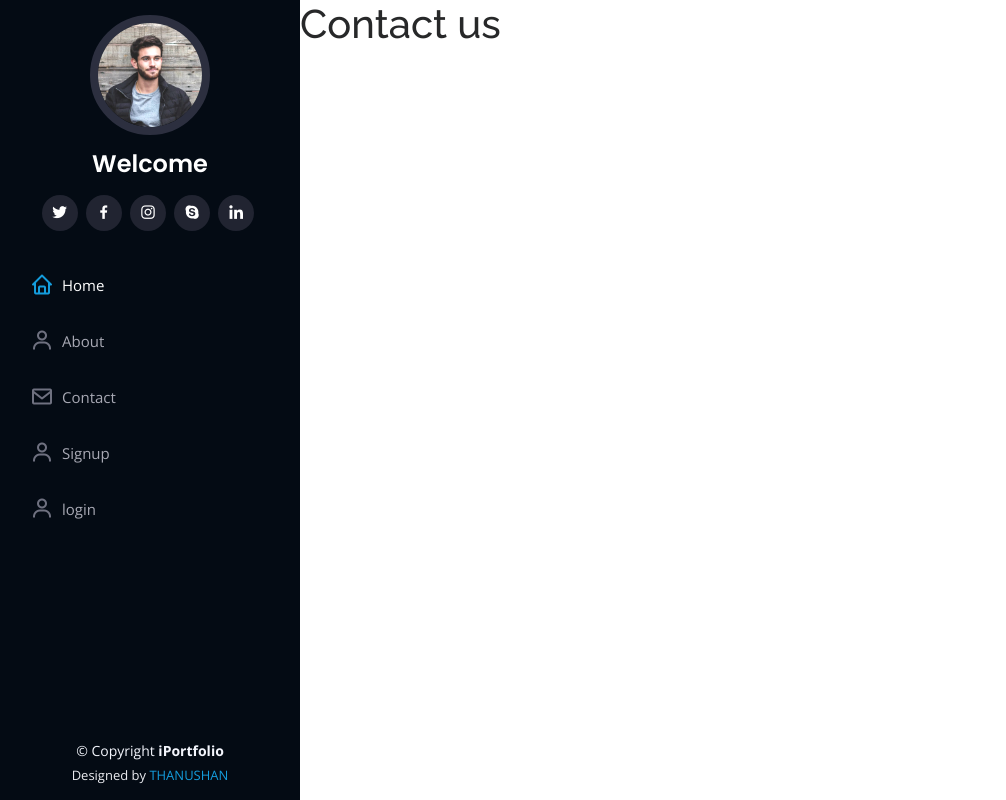
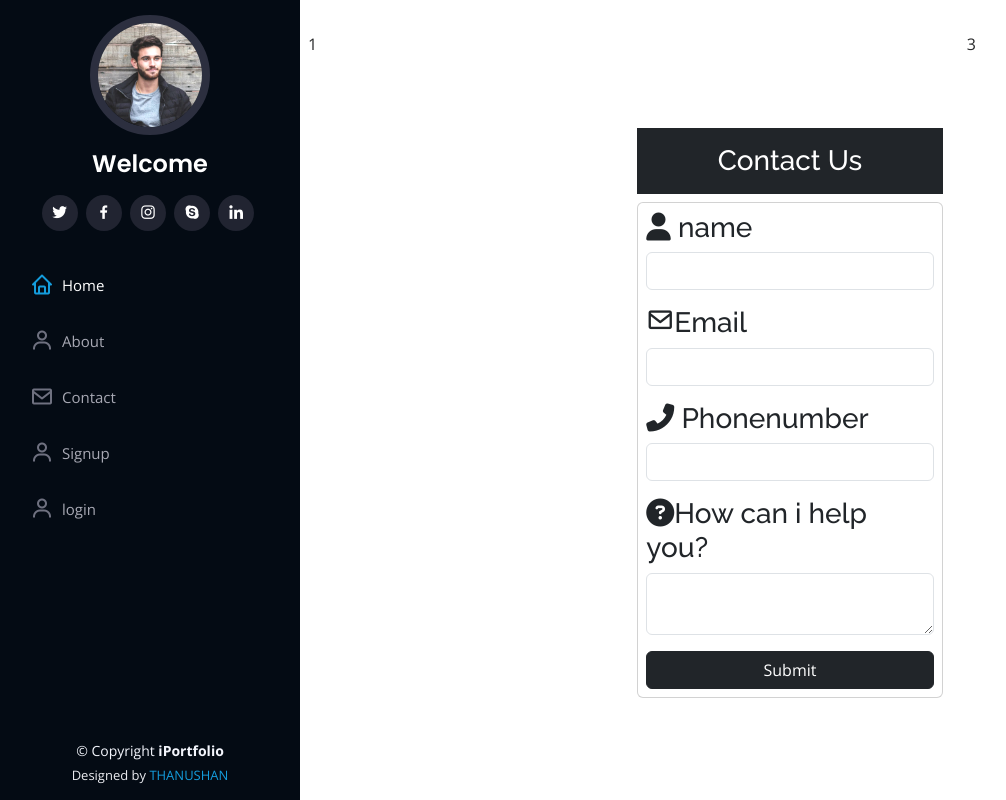
Before and after one commit to Thanushan1523/DYNAMIC-WEBSITEPORTFOLIO, a Django app: page /contact in a window 1280 px wide. Shown: the whole page, without its empty margins (0-1006 px from the left). Run offline with Django 4.2, Linux system fonts and the light colour scheme; some libraries are stand-ins or nearby versions.

Commit message:
developing the contact us page using the table

```diff
--- a/templates/contact.html
+++ b/templates/contact.html
@@ -1,7 +1,63 @@
 {% extends 'basic.html' %}
 
 {% block title %} Contact{% endblock title %}
+{% block style %}
+<link rel="stylesheet" href="https://cdnjs.cloudflare.com/ajax/libs/font-awesome/6.4.2/css/all.min.css" integrity="sha512-z3gLpd7yknf1YoNbCzqRKc4qyor8gaKU1qmn+CShxbuBusANI9QpRohGBreCFkKxLhei6S9CQXFEbbKuqLg0DA==" crossorigin="anonymous" referrerpolicy="no-referrer" />
+ {% endblock style %}
+{% block body %}
 
-{% block body %}
-    <h1>Contact us</h1>
+<div class="container mt-4 p-2" >
+
+    <div class="row">
+        <div class="col-md-4">1</div >
+        <div class="col-md-4" >
+            <br>
+            <br>
+            <br>
+            <br>
+           <h3 class="text-white bg-dark text-center p-3 "> Contact Us</h3>
+            {% for message in messages %}
+           <div class="alert alert-{{message.tags }} alert-dismissible fade show" role="alert">
+            <strong>{{message}}</strong>
+            <button type="button" class="btn-close" data-bs-dismiss="alert" aria-label="Close"></button>
+          </div>
+            {% endfor%}
+           <div class="card p-2" id="myform">
+            <form action="/auth/login/" method="post">  {% csrf_token %}
+                <div class="form-group">
+                    <h3><span><i class="fas fa-user"></i> name</span></h3>
+                    <input type="text" class="form-control mb-3" name="name" required >
+                </div>
+
+                <div class="form-group">
+                  <h3><span><i class="bx bx-envelope"></i>Email </span></h3>
+                  <input type="email" class="form-control mb-3" name="email" required >
+              </div>
+              <div class="form-group">
+
+                <h3><span><i class="fas fa-phone-alt"></i> Phonenumber</span></h3>
+                <input type="number" class="form-control mb-3" name="num" required >
+            </div>
+
+            <div class="form-group">
+
+              <h3><span><i class="fas fa-question-circle"></i>How can i help you?</span></h3>
+              <textarea type="text" class="form-control mb-3" name="des" required > </textarea>
+          </div>
+
+
+                <div class="d-grid gap-2">
+                    <button class="btn btn-dark" type="submit">Submit</button>
+
+                  </div>
+
+            </div>
+
+        </form>
+        </div>
+        <div class="col-md-4">3</div>
+    </div>
+
+</div>
+
       {% endblock body %}
```
